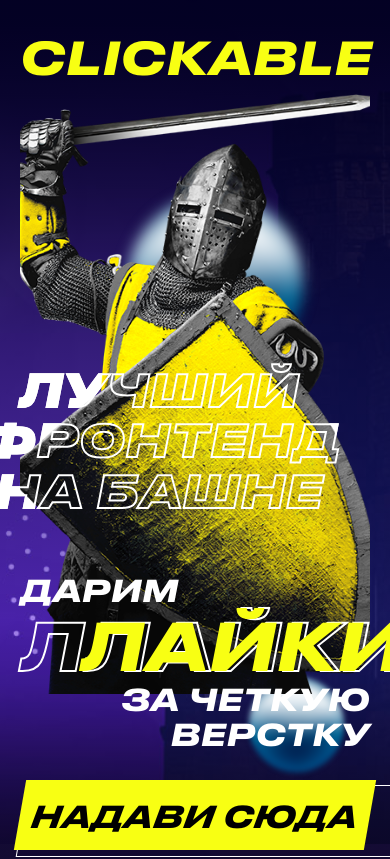
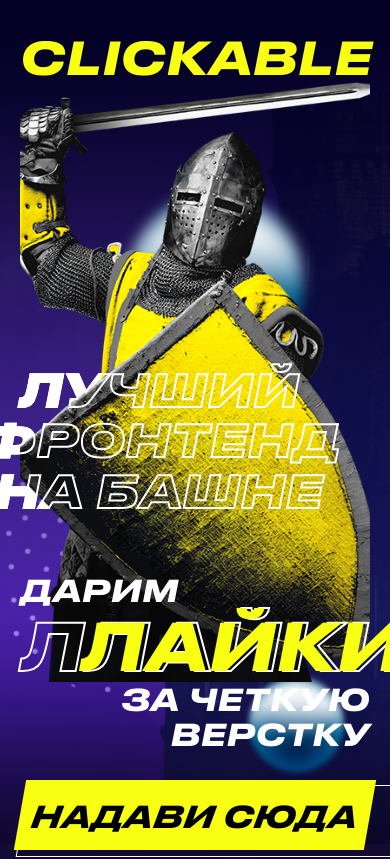
Before and after one commit to Vladimir-OD-ua/test-task-front-end, a plain HTML site: page index.html in a window 390 px wide. Shown: the top 859 px of the page. Drawn offline with Linux system fonts and the light colour scheme.

Commit message:
making edits to adaptive

```diff
--- a/css/media.css
+++ b/css/media.css
@@ -9,9 +9,9 @@
 
 @media (max-width:992px) {
     #parallax {
-        height: 95%;
+        height: 90%;
         background-size: 400px 600px;
-        background-position: 60% 30%;
+        background-position: 60% 0;
     }
     .paralax-section {
         width: 100%;
--- a/css/style.css
+++ b/css/style.css
@@ -32,7 +32,7 @@ body {
     background: linear-gradient(0deg, rgba(0,0,0,0.923406862745098) 0%,
     rgba(59,34,195,0.32396708683473385) 46%, rgba(2,0,36,0.9318102240896359) 98%);
     width: 100%;
-    height:100%;
+    height: 100%;
 }
 
 .container {
@@ -50,7 +50,7 @@ body {
     max-width: 1270px;
     z-index: 0;
     width: 100%;
-    height: 100vh;
+    height: 100%;
     position: absolute;
 }
 
@@ -58,9 +58,9 @@ body {
     z-index: 10;
     position: relative;
     width: 100%;
-    height: 100vh;
+    height: 100%;
     background-image: url("../img/man.png");
-    background-position: 50% 100%;
+    background-position: 50% 50%;
     background-repeat: no-repeat;
 }
 
--- a/js/scripts.js
+++ b/js/scripts.js
@@ -8,7 +8,7 @@
         let _h = window.innerHeight/2;
         let _mouseX = e.clientX;
         let _mouseY = e.clientY;
-        let _depth1 = `${50 - (_mouseX - _w) * 0.01}% ${100 - (_mouseY - _h) * 0.01}%`;
+        let _depth1 = `${500 - (_mouseX - _w) * 0.01}% ${600 - (_mouseY - _h) * 0.01}%`;
         let _depth2 = `${50 - (_mouseX - _w) * 0.01}% ${100 - (_mouseY - _h) * 0.02}%`;
         let _depth3 = `${50 - (_mouseX - _w) * 0.01}% ${100 - (_mouseY - _h) * 0.06}%`;
         let x = `${_depth3}, ${_depth2}, ${_depth1}`;
```
